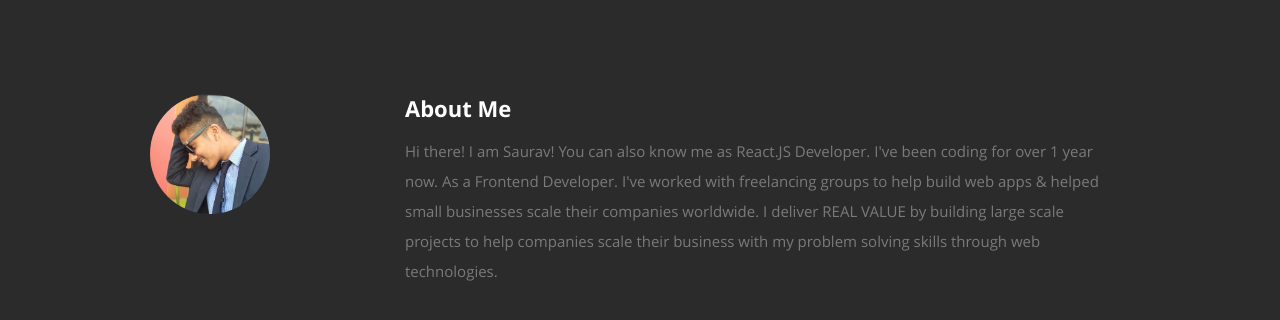
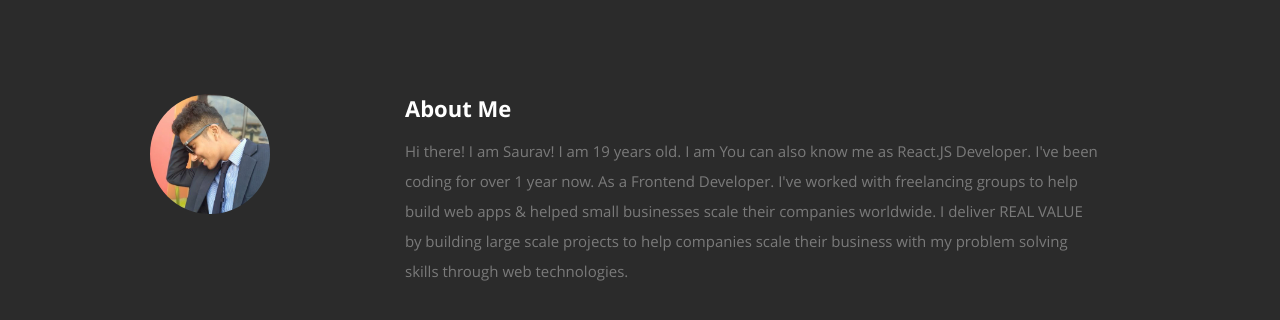
Before and after one commit to Saurabgami977/Saurab_Gami_Website_React_JS, a React (Create React App) app: page / in a window 1280 px wide. Shown: the part 802-1122 px from the top of the page. Built offline with nearby package versions, Linux system fonts and the light colour scheme.

Commit message:
age added dynamically

```diff
--- a/public/resumeData.json
+++ b/public/resumeData.json
@@ -4,7 +4,7 @@
     "occupation": "Frontend Developer",
     "description": "I eat, sleep and make soothing UI components",
     "image": "profilepic.jpg",
-    "bio": "Hi there! I am Saurav! You can also know me as React.JS Developer. I've been coding for over 1 year now. As a Frontend Developer. I've worked with freelancing groups to help build web apps & helped small businesses scale their companies worldwide. I deliver REAL VALUE by building large scale projects to help companies scale their business with my problem solving skills through web technologies.",
+    "bio": "Hi there! I am Saurav! I am ~ years old. I am You can also know me as React.JS Developer. I've been coding for over 1 year now. As a Frontend Developer. I've worked with freelancing groups to help build web apps & helped small businesses scale their companies worldwide. I deliver REAL VALUE by building large scale projects to help companies scale their business with my problem solving skills through web technologies.",
     "contactmessage": "Get in touch with me to collaborate",
     "email": "Saurabgami977@gmail.com",
     "phone": "+977 9861484326",
--- a/src/Components/About.js
+++ b/src/Components/About.js
@@ -4,7 +4,7 @@ const About = ({ data }) => {
   if (data) {
     var name = data.name;
     var profilepic = "images/" + data.image;
-    var bio = data.bio;
+    var bio = data.bio.replace('~', new Date().getFullYear() - 2002)
     var street = data.address.street;
     var city = data.address.city;
     var state = data.address.state;
```
Also changed, not shown: 1 other file (tests, documents, lock files or other folders).
